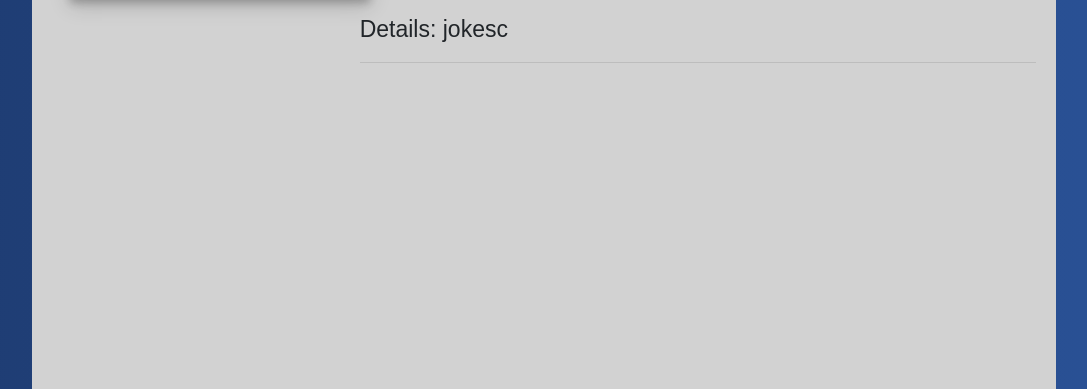
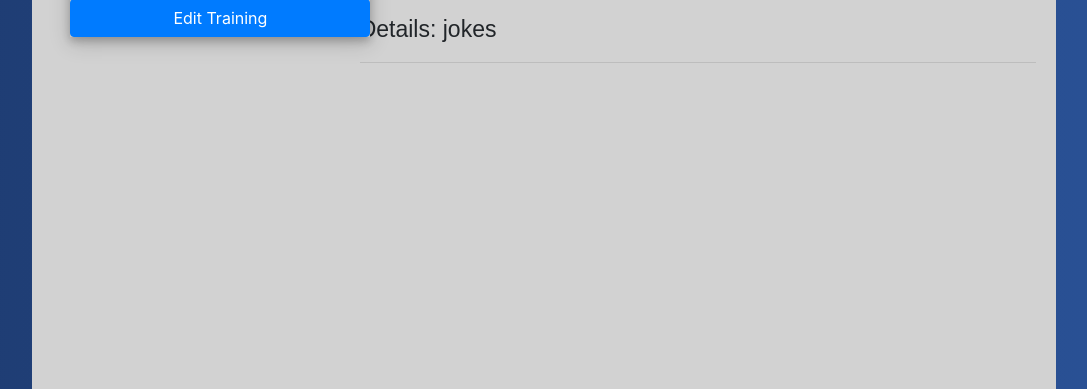
Before and after one commit to tuddor1234/Econnect, a Django app: page /training/1 in a window 1280 px wide. Shown: the part 561-950 px from the top of the page, without its empty margins (96-1183 px from the left). Run offline with Django 3.2, Linux system fonts and the light colour scheme; a user stored in the database is signed in; data comes from the database, SQL or seed files in the repository; parts of the project's set-up code (start-up, migrations or seed data) failed here and were passed over; some libraries are stand-ins or nearby versions.

Commit message:
Update training_detail.html

```diff
--- a/backend/src/templates/training_detail.html
+++ b/backend/src/templates/training_detail.html
@@ -5,8 +5,11 @@
 
 <img src="{{training.img.url}}" alt="training-img" class="training_detail_img">
 
+{% if training.trainer == request.user%}
+<a href="{%url 'edit_training' training.id %}" type="button" class="btn btn-primary">Edit Training</a>
+{% endif %}
+
 {%endblock%}
-
 
 {%block trainingDetails %}
 
@@ -33,12 +36,11 @@
   <hr />
   <p>Trainer: <span>{{training.trainer}}</span></p>
   <hr />
-  <p>Details: <span>{{training.description}}c</span></p>
+  <p>Details: <span>{{training.description}}</span></p>
   <hr />
 
-    <!-- ADD MATERIALS -->
-
-
+    {%if training in user.profile.trainings.all and training.materials%}
+        <p>Materials: <span><a href={{training.materials.url}}>{{training.filename}}</span></p>
+    {%endif%}
 </div>
-
 {% endblock %}
```
